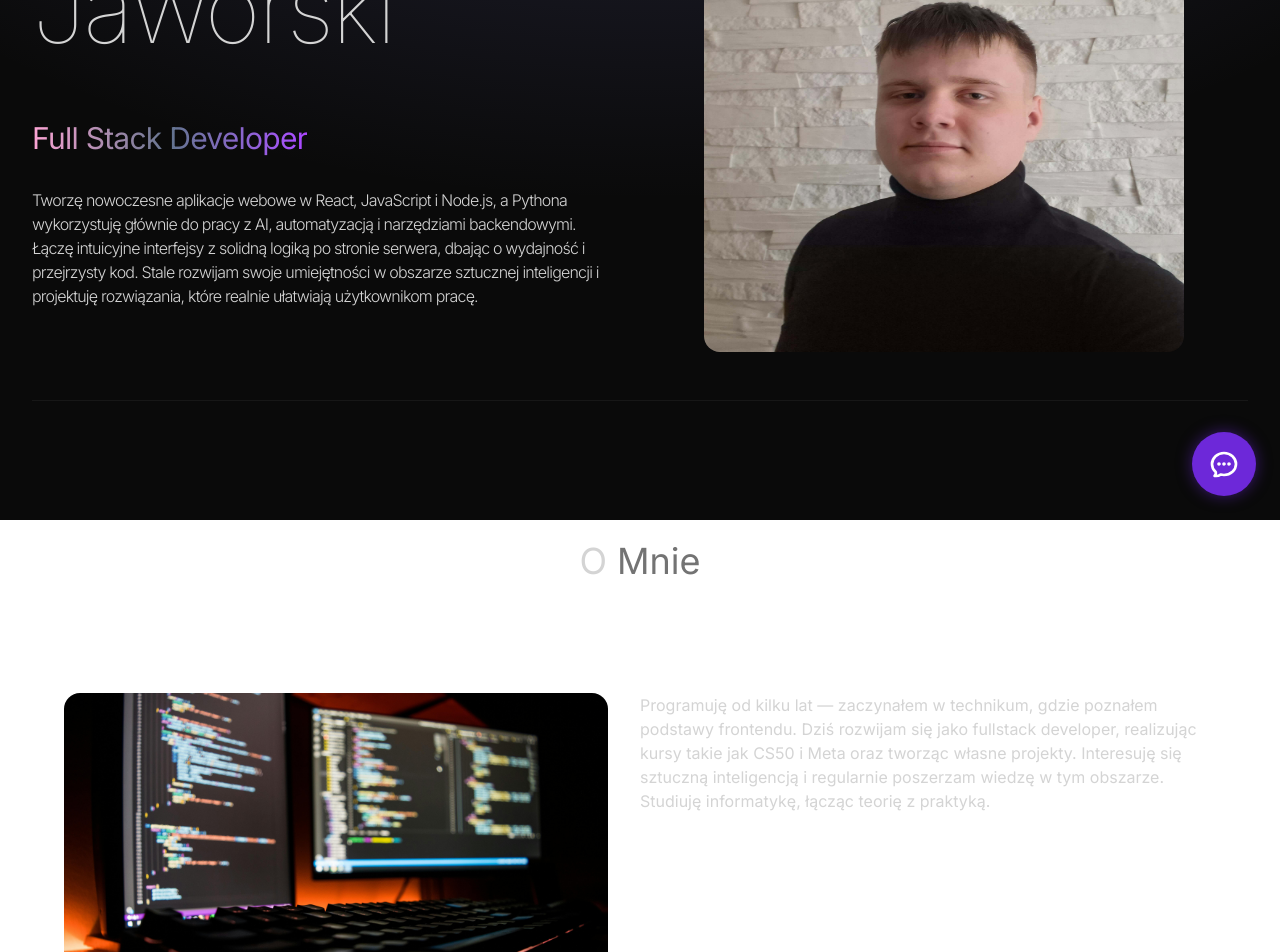
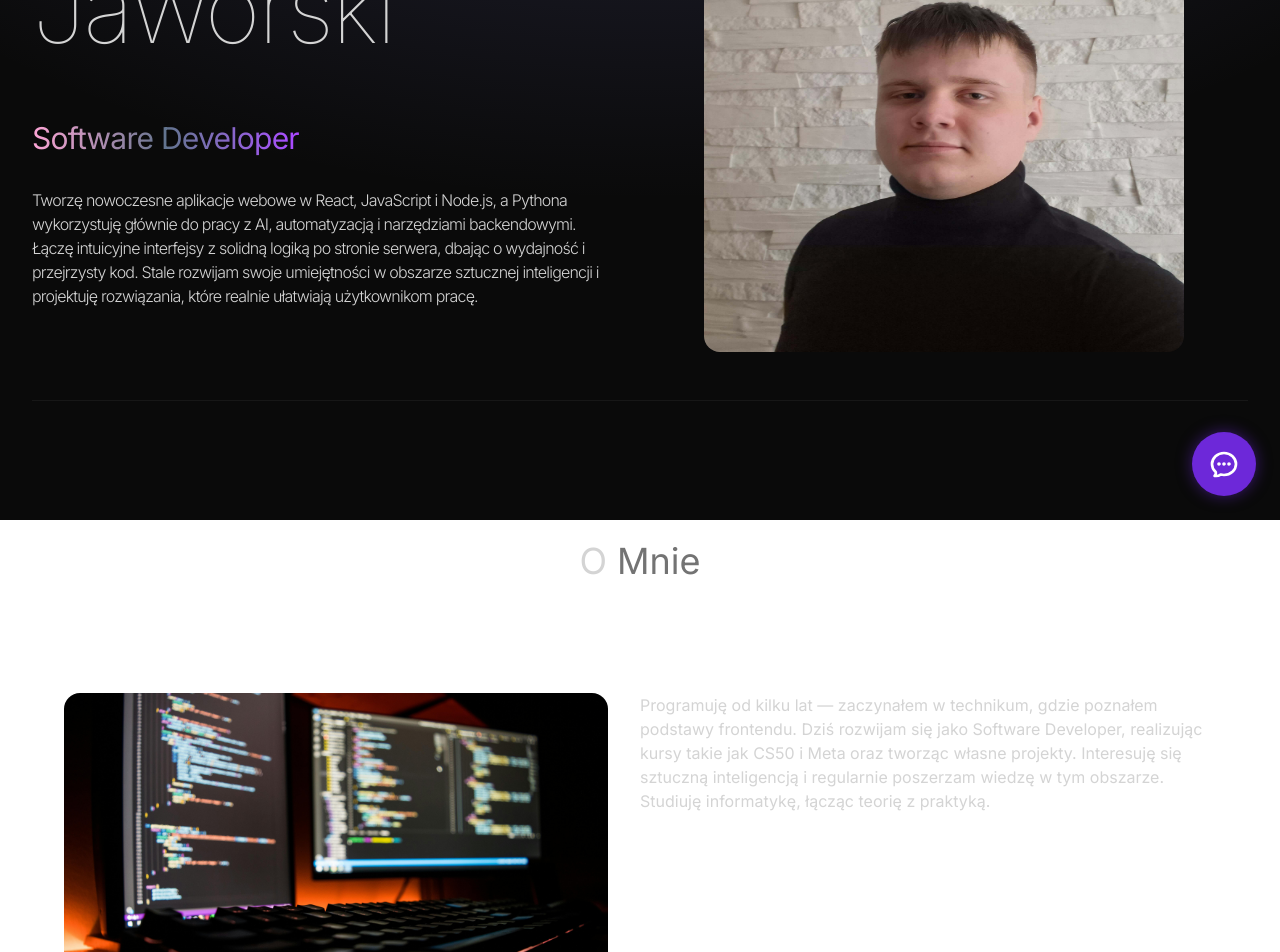
Before and after one commit to SzymonJawors/newPortfolio, a React (Vite) app: page / in a window 1280 px wide. Shown: the part 280-1232 px from the top of the page. Built offline with nearby package versions, Linux system fonts and the light colour scheme.

Commit message:
few changes

```diff
--- a/src/components/Name.jsx
+++ b/src/components/Name.jsx
@@ -32,7 +32,7 @@ const Name = () => {
               animate="visible"
               className="bg-gradient-to-r from-pink-300 via-slate-500 to-purple-500 bg-clip-text text-3xl tracking-tight text-transparent"
             >
-              Full Stack Developer
+              Software Developer
             </motion.span>
             <motion.p
               variants={container(1)}
--- a/src/i18n.js
+++ b/src/i18n.js
@@ -17,7 +17,7 @@ const resources = {
       about: {
         title_main: "O",
         title_sub: "Mnie",
-        text: "Programuję od kilku lat — zaczynałem w technikum, gdzie poznałem podstawy frontendu. Dziś rozwijam się jako fullstack developer, realizując kursy takie jak CS50 i Meta oraz tworząc własne projekty. Interesuję się sztuczną inteligencją i regularnie poszerzam wiedzę w tym obszarze. Studiuję informatykę, łącząc teorię z praktyką.",
+        text: "Programuję od kilku lat — zaczynałem w technikum, gdzie poznałem podstawy frontendu. Dziś rozwijam się jako Software Developer, realizując kursy takie jak CS50 i Meta oraz tworząc własne projekty. Interesuję się sztuczną inteligencją i regularnie poszerzam wiedzę w tym obszarze. Studiuję informatykę, łącząc teorię z praktyką.",
       },
       tech: {
         title: "Technologie których używam",
@@ -133,7 +133,7 @@ const resources = {
       about: {
         title_main: "About",
         title_sub: "Me",
-        text: "I have been programming for several years — I started in technical school, where I learned the basics of frontend development. Today, I am developing as a full-stack developer, completing courses like CS50 and Meta, and building my own projects. I am interested in artificial intelligence and regularly expand my knowledge in this area. I am currently studying computer science, combining theory with practice.",
+        text: "I have been programming for several years — I started in technical school, where I learned the basics of frontend development. Today, I am developing as a Software Developer, completing courses like CS50 and Meta, and building my own projects. I am interested in artificial intelligence and regularly expand my knowledge in this area. I am currently studying computer science, combining theory with practice.",
       },
       tech: {
         title: "Technologies I Use",
```
Also changed, not shown: 1 other file (tests, documents, lock files or other folders).
